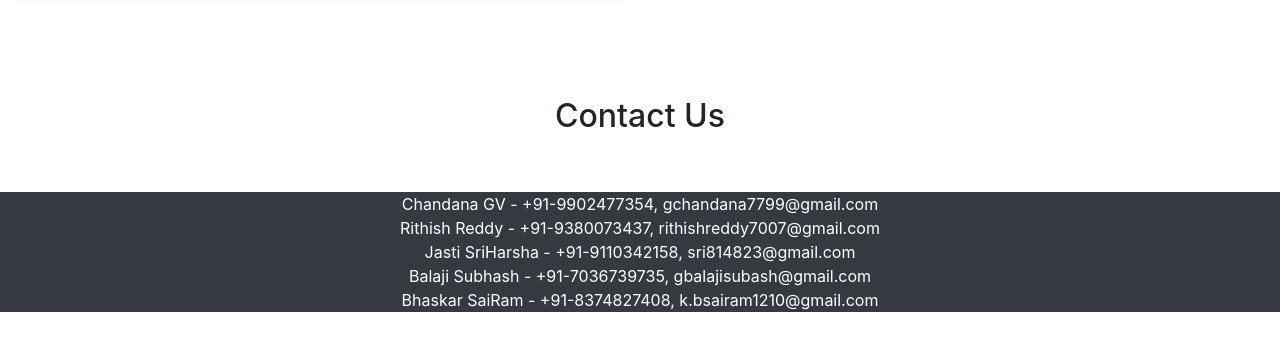
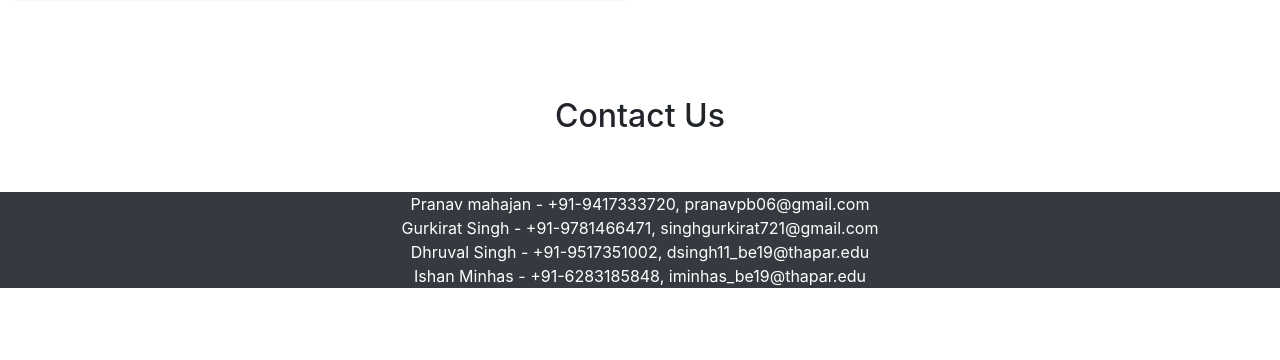
Before and after one commit to pranav20v12/Blood-Bank-Management-System, a PHP site: page /main.php in a window 1280 px wide. Shown: the part 1215-1575 px from the top of the page. After the commit the page ends 1503 px from the top, so only its background shows below. Run offline with PHP 8.4, Linux system fonts and the light colour scheme; some libraries are stand-ins or nearby versions.

Commit message:
Update main.php

```diff
--- a/main.php
+++ b/main.php
@@ -97,7 +97,7 @@
     <h2 class="text-center">Contact Us</h2>
   </div>
   <div>
-  <p class="text-center bg-dark text-white">Chandana GV - +91-9902477354, gchandana7799@gmail.com<br>Rithish Reddy - +91-9380073437, rithishreddy7007@gmail.com<br>Jasti SriHarsha - +91-9110342158, sri814823@gmail.com<br>Balaji Subhash - +91-7036739735, gbalajisubash@gmail.com<br>Bhaskar SaiRam - +91-8374827408, k.bsairam1210@gmail.com</p>
+  <p class="text-center bg-dark text-white">Pranav mahajan - +91-9417333720, pranavpb06@gmail.com<br>Gurkirat Singh - +91-9781466471, singhgurkirat721@gmail.com<br>Dhruval Singh - +91-9517351002, dsingh11_be19@thapar.edu<br>Ishan Minhas - +91-6283185848, iminhas_be19@thapar.edu</p>
   <a href="contact.html"> </a>
   </div>
 </section>
```
